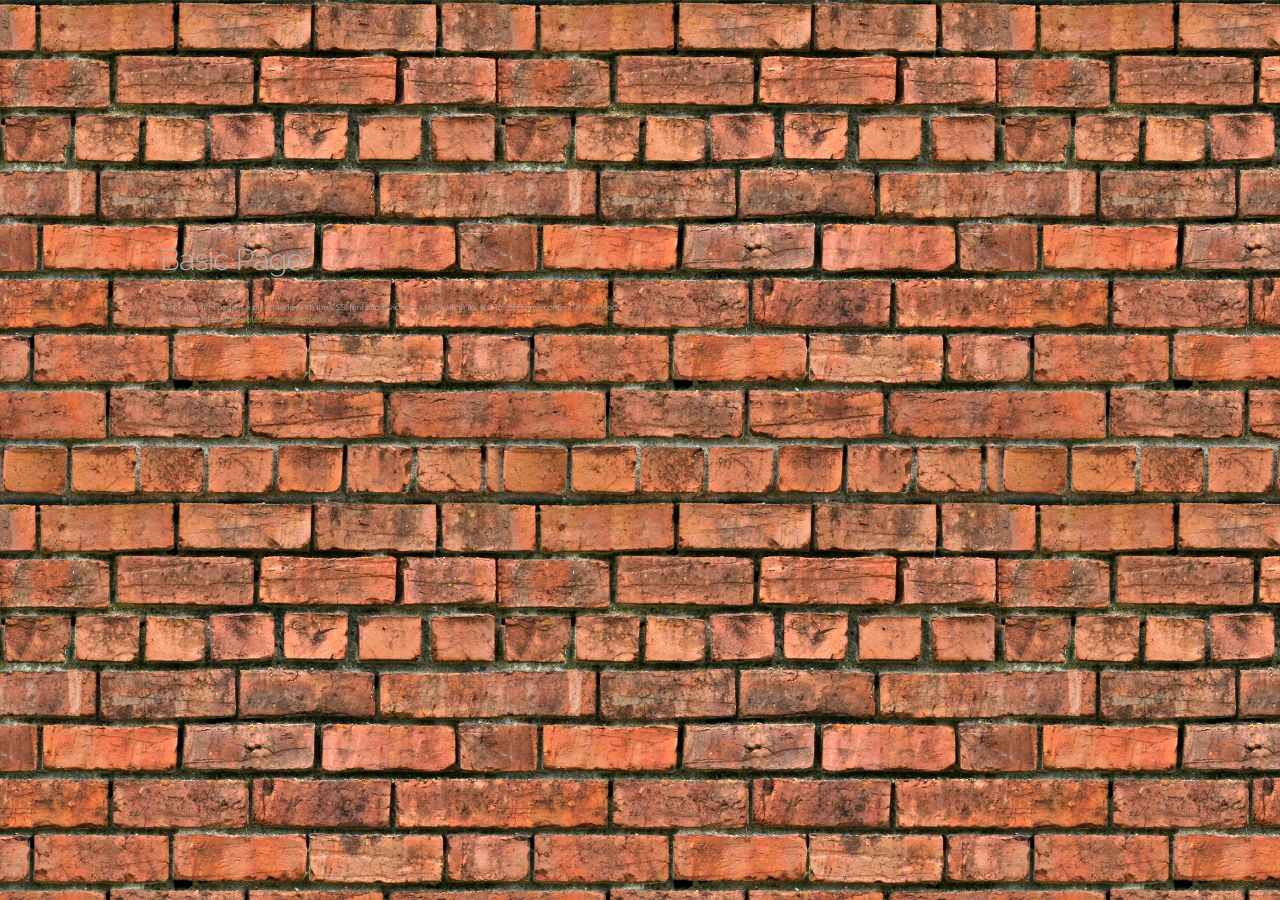
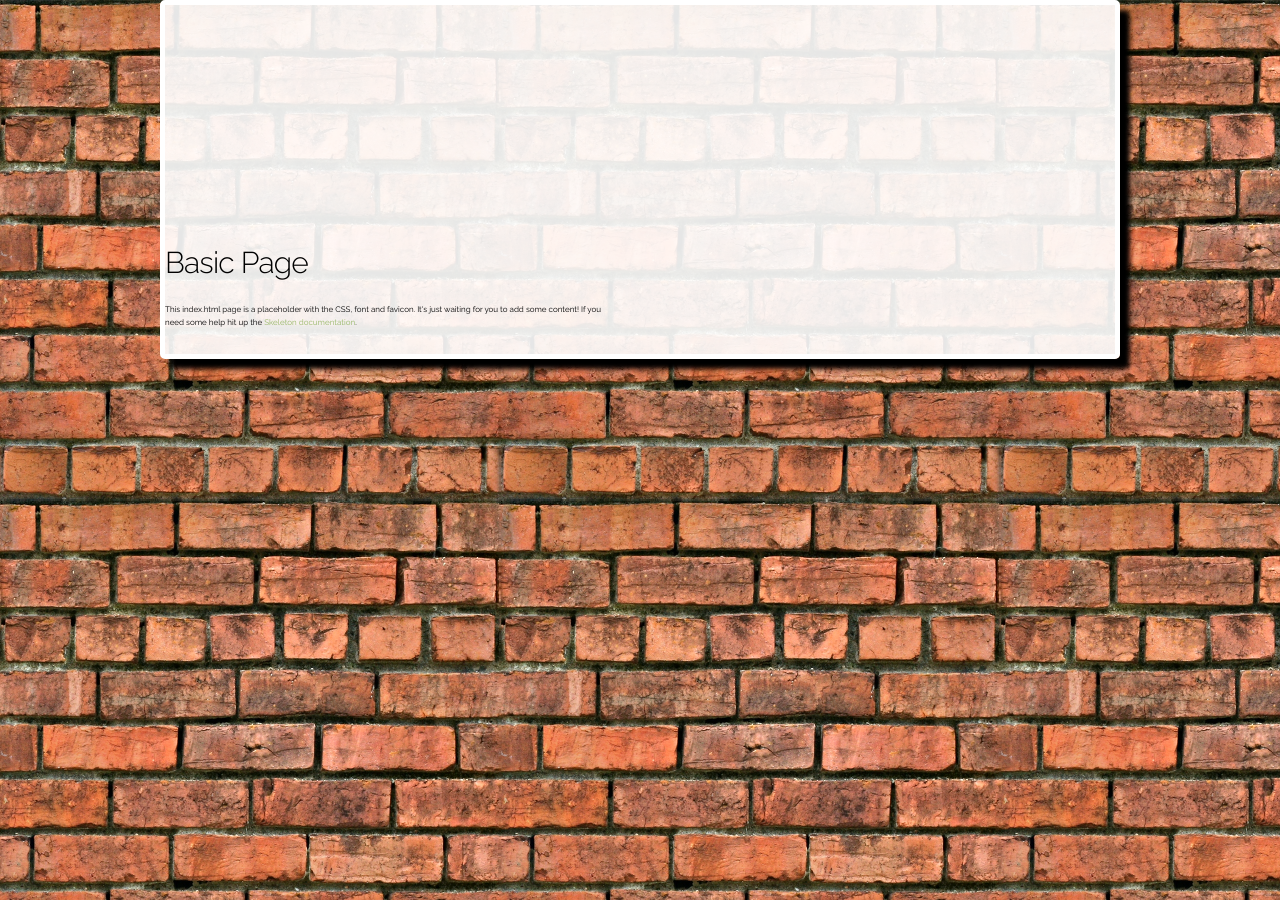
Before and after one commit to jacksoncwilliams/jackson-erin, a Jekyll site: the page skeleton.html, which Jekyll copies as it is, in a window 1280 px wide. Built offline with Jekyll 4.4.1, drawn with Linux system fonts in a browser that asks for light colours.

Commit message:
Update skeleton.css

```diff
--- a/css/skeleton.css
+++ b/css/skeleton.css
@@ -34,7 +34,22 @@
   max-width: 960px;
   margin: 0 auto;
   padding: 0 20px;
-  box-sizing: border-box; }
+  box-sizing: border-box;
+
+  /* Fallback for web browsers that doesn't support RGBa */
+    background: rgb(255, 255, 255) opacity: 0.9;
+    				   filter: alpha(opacity=90);;
+    /* RGBa with 0.6 opacity */
+    background: rgba(255, 255, 255, 0.9);
+    /* For IE 5.5 - 7*/
+    filter:progid:DXImageTransform.Microsoft.gradient(startColorstr=#FFFFFF, endColorstr=#FFFFFF);
+    /* For IE 8*/
+    -ms-filter: "progid:DXImageTransform.Microsoft.gradient(startColorstr=#FFFFFF, endColorstr=#FFFFFF)";
+color: #000;
+border: 5px solid #fff;
+border-radius: 5px;
+box-shadow: 10px 10px 5px #000;
+}
 .column,
 .columns {
   width: 100%;
```
